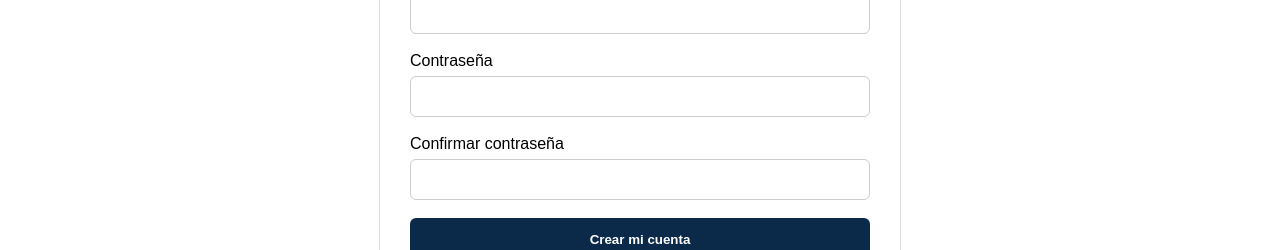
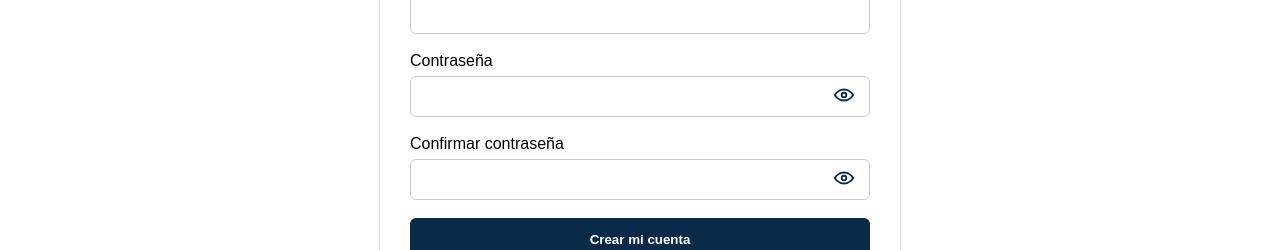
Before and after one commit to PrimoRz1/ysasl-website, a Next.js app: page /registro in a window 1280 px wide. Shown: the part 603-853 px from the top of the page. Built offline with nearby package versions, Linux system fonts and the light colour scheme; no server answers; the database is empty.

Commit message:
Agrega control de visibilidad de contraseña

```diff
--- a/app/registro/page.js
+++ b/app/registro/page.js
@@ -2,6 +2,7 @@
 
 import { useEffect, useState } from 'react'
 import { supabase } from '../../lib/supabase'
+import CampoContrasena from '../components/CampoContrasena'
 
 export default function RegistroPage() {
   const [nombre, setNombre] = useState('')
@@ -223,9 +224,8 @@ export default function RegistroPage() {
           />
 
           <label htmlFor="password">Contraseña</label>
-          <input
+          <CampoContrasena
             id="password"
-            type="password"
             value={password}
             onChange={e => setPassword(e.target.value)}
             required
@@ -235,9 +235,8 @@ export default function RegistroPage() {
           />
 
           <label htmlFor="confirmar">Confirmar contraseña</label>
-          <input
+          <CampoContrasena
             id="confirmar"
-            type="password"
             value={confirmar}
             onChange={e => setConfirmar(e.target.value)}
             required
```
